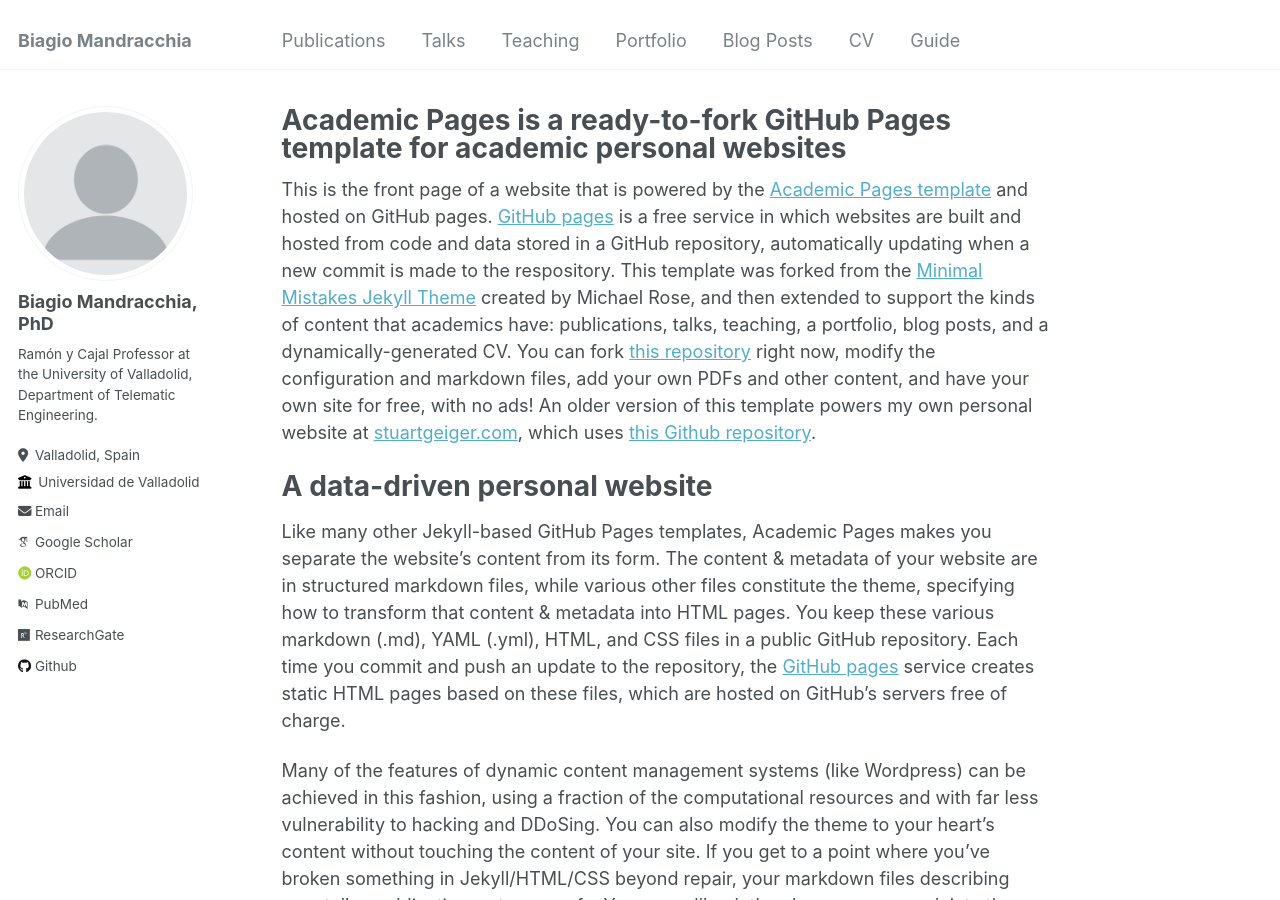
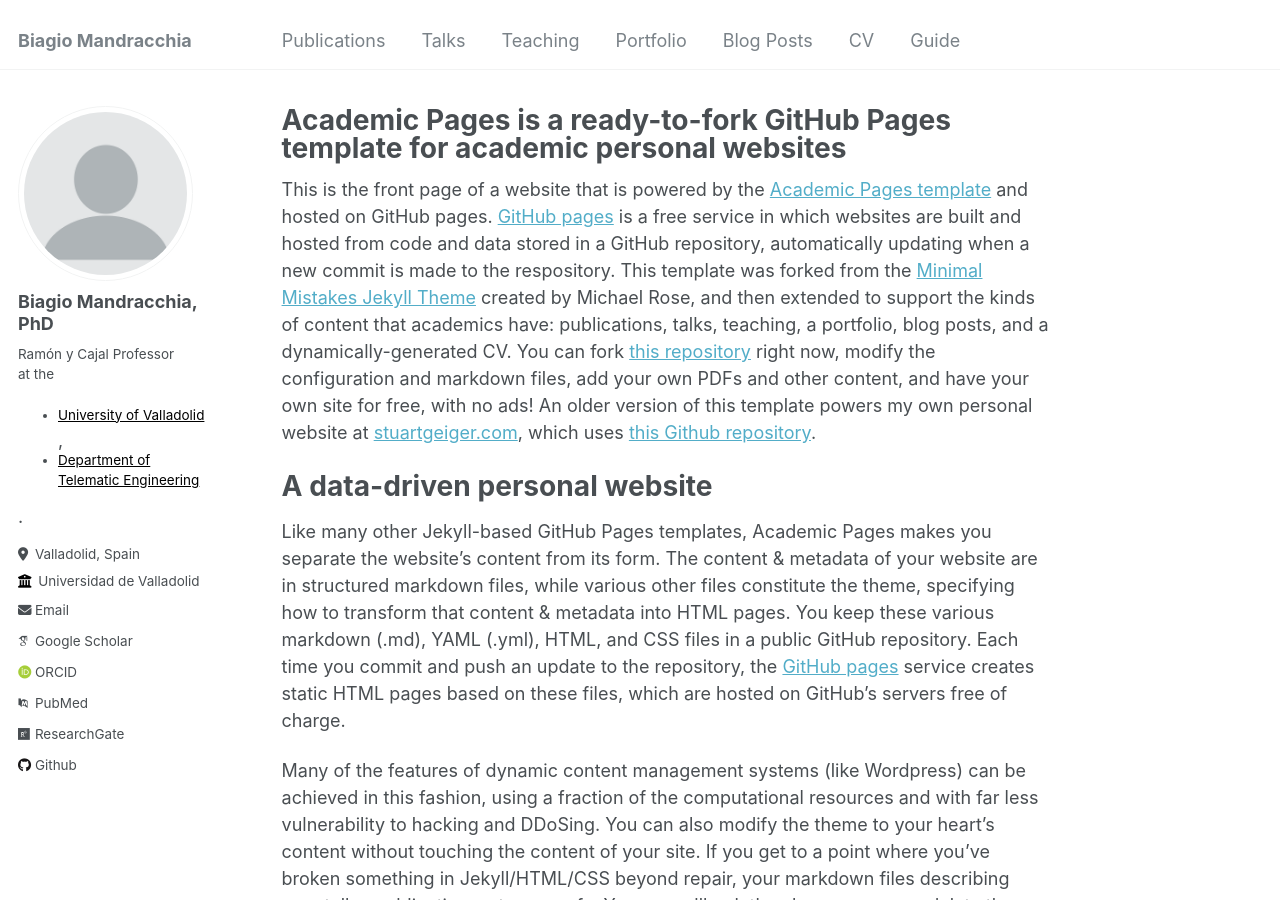
Before and after one commit to bmandracchia/bmandracchia.github.io, a Jekyll site: the page built from _pages/about.md, in a window 1280 px wide and 900 px high. Built offline with Jekyll 4.4.1, drawn with Linux system fonts in a browser that asks for light colours; some web fonts are replaced.

Commit message:
Update _config.yml

```diff
--- a/_config.yml
+++ b/_config.yml
@@ -24,7 +24,7 @@
   avatar           : "profile.png"
   name             : "Biagio Mandracchia, PhD"
   pronouns         : # example: "she/her"
-  bio              : "Ramón y Cajal Professor at the University of Valladolid, Department of Telematic Engineering."
+  bio              : "Ramón y Cajal Professor <br> at the  <ul><li><a style='color: black;' href='www.uva.es'>University of Valladolid</a></li>, <br> <li><a style='color: black;' href='https://www.tel.uva.es'>Department of Telematic Engineering</a></li></ul>."
   location         : "Valladolid, Spain"
   employer         : "Universidad de Valladolid"
   uri              : # URL
```
